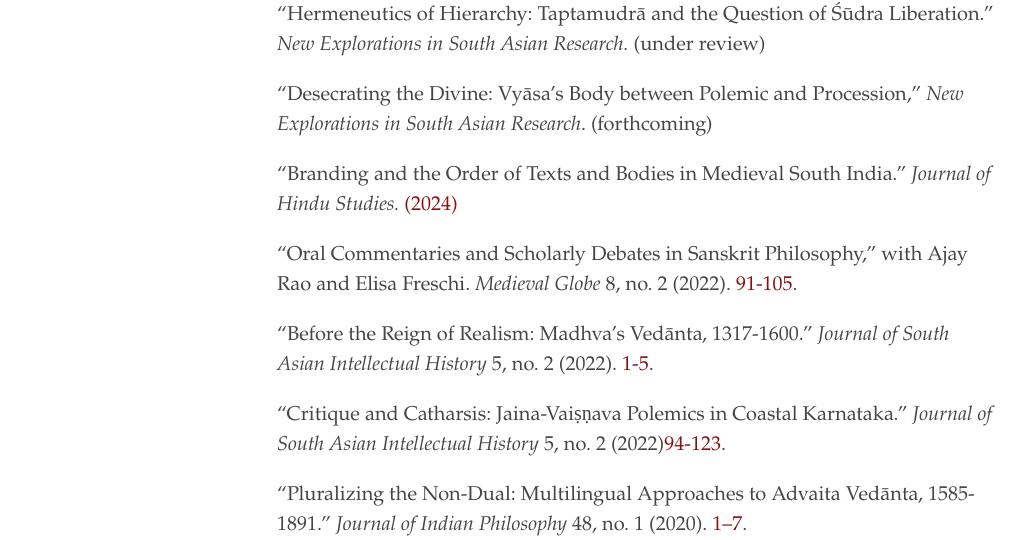
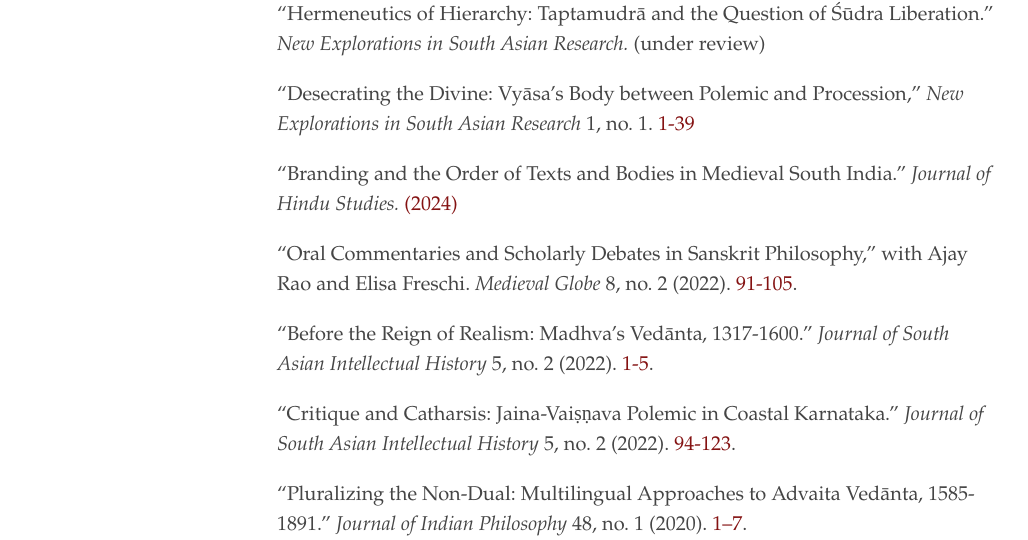
Before and after one commit to petersonjonath/personalwebpage, a Jekyll site: the page built from writing.md, in a window 1280 px wide. Shown: the part 590-1130 px from the top of the page, without its empty margins (3-1031 px from the left). Built offline with Jekyll 4.4.1, drawn with Linux system fonts in a browser that asks for light colours.

Commit message:
Update writing.md

```diff
--- a/writing.md
+++ b/writing.md
@@ -21,7 +21,7 @@
 Asian Research.* (under review)
 
 "Desecrating the Divine: Vyāsa’s Body between Polemic and Procession,” *New Explorations in South Asian
-Research*. (forthcoming)
+Research* 1, no. 1. [1-39](https://nesarjournal.org/articles/peterson-desecrating-the-divine)
 
 “Branding and the Order of Texts and Bodies in Medieval South India.” *Journal of Hindu Studies.* [(2024)](https://academic.oup.com/jhs/advance-article-abstract/doi/10.1093/jhs/hiad033/7609621?redirectedFrom=fulltext)
 
@@ -31,8 +31,8 @@
 “Before the Reign of Realism: Madhva’s Vedānta, 1317-1600.” *Journal of South Asian Intellectual History*
 5, no. 2 (2022). [1-5](https://brill.com/view/journals/saih/5/1/article-p1_1.xml).
 
-“Critique and Catharsis: Jaina-Vaiṣṇava Polemics in Coastal Karnataka.” *Journal of South Asian
-Intellectual History* 5, no. 2 (2022)[94-123](https://brill.com/view/journals/saih/5/1/article-p94_5.xml).
+“Critique and Catharsis: Jaina-Vaiṣṇava Polemic in Coastal Karnataka.” *Journal of South Asian
+Intellectual History* 5, no. 2 (2022). [94-123](https://brill.com/view/journals/saih/5/1/article-p94_5.xml).
 
 “Pluralizing the Non-Dual: Multilingual Approaches to Advaita Vedānta, 1585-1891.” *Journal of Indian
 Philosophy* 48, no. 1 (2020). [1–7](https://link.springer.com/article/10.1007/s10781-019-09416-y).
```
